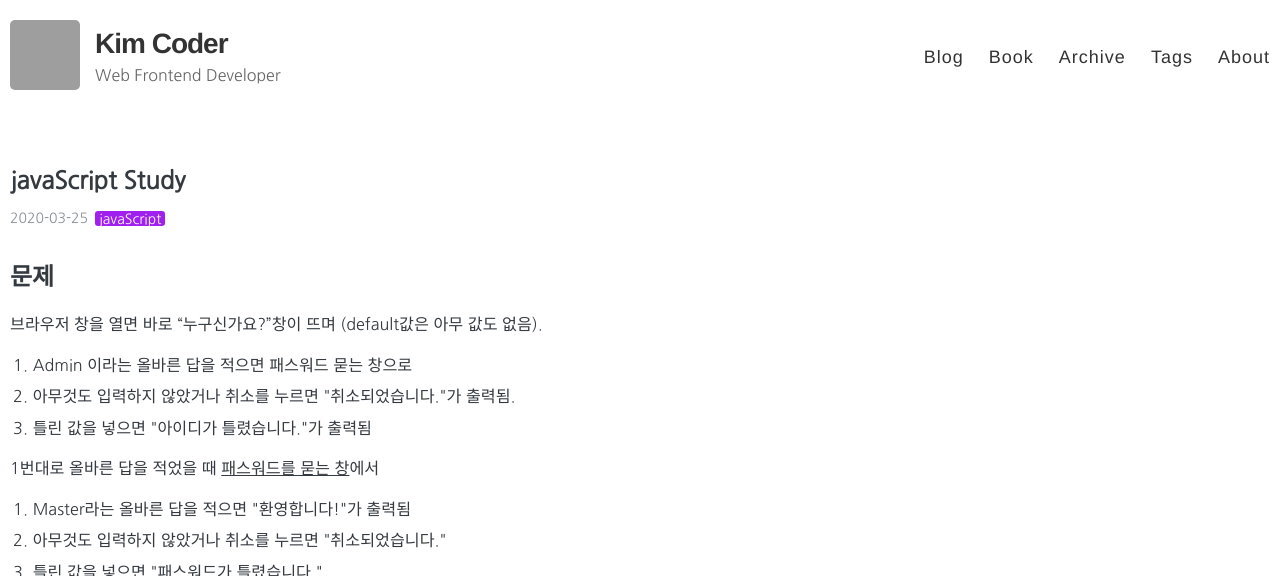
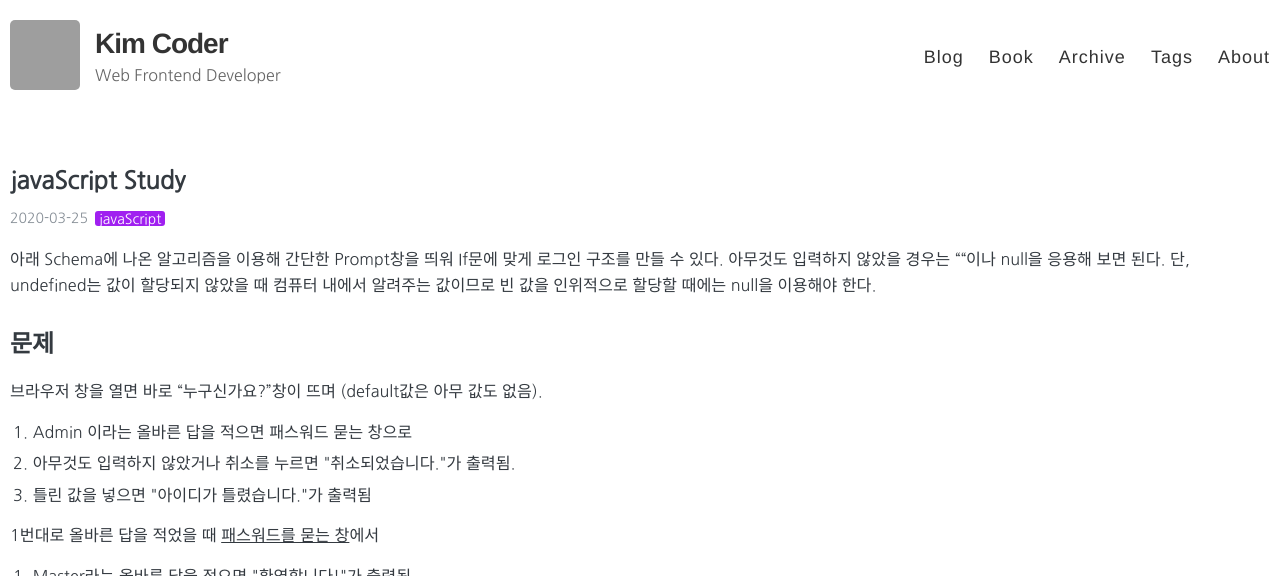
Before and after one commit to Hyoniii-web/Hyoniii-web.github.io, a Jekyll site: the page built from _posts/2020-03-25-Login-Prompt.md, in a window 1280 px wide and 900 px high, cut to the strip 0-576 px from the top of the window. Built offline with Jekyll 4.4.1, drawn with Linux system fonts in a browser that asks for light colours; comment, search, counter and statistics services are not loaded; grey boxes are pictures that could not be loaded.

Commit message:
update introduction text

```diff
--- a/_posts/2020-03-25-Login-Prompt.md
+++ b/_posts/2020-03-25-Login-Prompt.md
@@ -4,6 +4,13 @@ title: javaScript Study <Prompt와 If문으로 Login구조 만들기>
 tags:
   - javaScript
 ---
+
+아래 Schema에 나온 알고리즘을 이용해 간단한 Prompt창을 띄워
+If문에 맞게 로그인 구조를 만들 수 있다.
+아무것도 입력하지 않았을 경우는 ""이나 null을 응용해 보면 된다.
+단, undefined는 값이 할당되지 않았을 때 컴퓨터 내에서 알려주는 값이므로
+빈 값을 인위적으로 할당할 때에는 null을 이용해야 한다.
+
 
 # 문제
 브라우저 창을 열면 바로 "누구신가요?"창이 뜨며 (default값은 아무 값도 없음).
```
